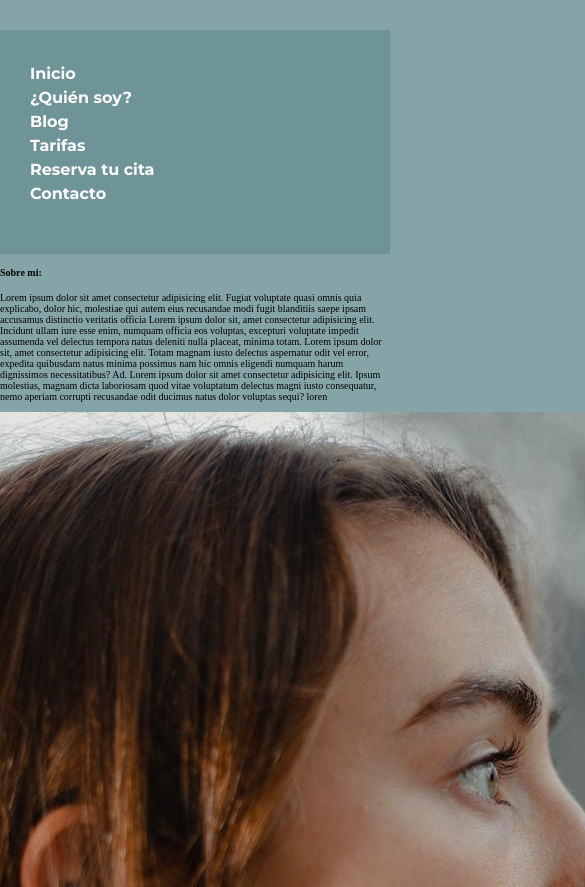
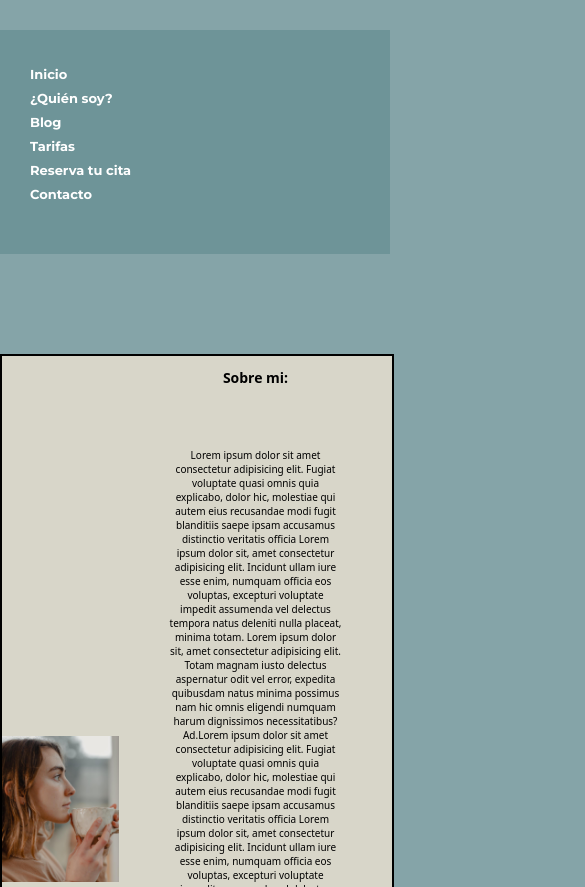
Before and after one commit to ignaciovalente/Comision54530, a plain HTML site: page pages/QuienSoy.html in a window 390 px wide. Shown: the top 887 px of the page, 585 px wide, since content can reach past the window. Drawn offline with Linux system fonts and the light colour scheme.

Commit message:
quien-soy

```diff
--- a/css/style.css
+++ b/css/style.css
@@ -1,3 +1,5 @@
+/*todas las paginas*/
+
 html {
     font-size: 10px;
 }
@@ -50,6 +52,32 @@
 .navbar li {
     margin-right: 1.5rem;
 }
+
+footer {
+    display: flex;
+    justify-content: center;
+    align-items: center;
+    background-color: rgba(105, 144, 148, 0.811);
+    padding: 1rem;
+}
+
+.iconos {
+    display: flex;
+    justify-content: center;
+    align-items: center;
+}
+
+.iconos a {
+    display: inline-block;
+    margin: 0 0.5rem;
+}
+
+.iconos img {
+    width: 5rem;
+    height: 5rem;
+}
+
+/* index */
 
 .titulo h1 {
     margin-top: 12.5rem;
@@ -179,13 +207,18 @@
 }
 
 .manos h3 {
-    padding: 3rem;
+    padding: 2rem;
     font-size: 2.5rem;
 }
 
 .manos img {
     max-width: 100%;
-    height: 150rem;
+    height: 80rem;
+}
+
+.manos a {
+    text-decoration: none;
+    color: white;
 }
 
 .manos button {
@@ -199,38 +232,124 @@
     cursor: pointer;
 }
 
-footer {
-    display: flex;
+/*Pagina ¿quien soy?*/
+
+.container-quien-soy {
+    background-color: rgba(250, 235, 215, 0.717);
+    width: 100%;
+    height: auto;
+    border: 0.2rem solid black;
+    display: grid;
+    grid-template-columns: 30% 70%;
+    align-items: center;
+    margin: 10rem 0rem 10rem 0rem;
+}
+
+.image-taza img {
+    max-width: 100%;
+    height: auto;
+}
+
+.content {
     justify-content: center;
     align-items: center;
-    background-color: rgba(105, 144, 148, 0.811);
-    padding: 1rem;
+    text-align: center;
 }
 
-.iconos {
-    display: flex;
+.content h2 {
     justify-content: center;
     align-items: center;
+    text-align: center;
+    font-size: 2.5rem;
+    font-family: system-ui, -apple-system, BlinkMacSystemFont, 'Segoe UI', Roboto, Oxygen, Ubuntu, Cantarell, 'Open Sans', 'Helvetica Neue', sans-serif;
 }
 
-.iconos a {
+.content p {
+    padding: 5rem;
+    justify-content: center;
+    align-items: center;
+    text-align: center;
+    font-size: 1.2rem;
+    font-family: system-ui, -apple-system, BlinkMacSystemFont, 'Segoe UI', Roboto, Oxygen, Ubuntu, Cantarell, 'Open Sans', 'Helvetica Neue', sans-serif;
+}
+
+
+
+    @media screen and (max-width: 768px) {
+        .navbar {
             display: inline-block;
-    margin: 0 0.5rem;
+            padding: auto;
+        }
+
+        .titulo h1 {
+            font-size: 2.5rem;
+            display: flex;
+            text-align: center;
+        }
+
+        .navbar a {
+            font-size: 1.6rem;
+        }
+
+        .titulo h2 {
+            font-size: 1.7rem;
+        }
+
+        .imagen-titulo h3 {
+            font-size: 2rem;
+        }
+
+        .caja1 h2 {
+            font-size: 1.8rem;
+        }
+
+        .caja1 p {
+            font-size: 1.4rem;
+        }
+
+        .caja2 h2 {
+            font-size: 1.8rem;
+        }
+
+        .caja2 ul {
+            font-size: 1.4rem;
+        }
+
+        .manos h3 {
+            font-size: 1.8rem;
+        }
+
+        .manos button {
+            font-size: 1.5rem;
+        }
+
+        .manos img {
+            height: 30rem;
         }
 
         .iconos img {
-    width: 5rem;
-    height: 5rem;
+            width: 30px;
+            height: 30px;
+        }
+
+        .content h2 {
+            font-size: 1.7rem;
+        }
+
+        .content p {
+            font-size: 1.3rem;
         }
 
         @media screen and (max-width: 575px) {
             .titulo h1 {
                 font-size: 2rem;
             }
+
             .navbar a {
                 font-size: 1.3rem;
                 margin: 0rem;
             }
+
             .container {
                 padding: 0rem;
                 margin: 0rem;
@@ -239,78 +358,48 @@
             .titulo h2 {
                 font-size: 1.4rem;
             }
+
             .imagen-titulo h3 {
                 font-size: 1.7rem;
             }
-    .caja1 h2{
+
+            .caja1 h2 {
                 font-size: 1.5rem;
             }
+
             .caja1 p {
                 font-size: 1.2rem;
             }
+
             .caja2 h2 {
                 font-size: 1.5rem;
             }
+
             .caja2 ul {
                 font-size: 1.2rem;
             }
+
             .manos h3 {
                 font-size: 1.5rem;
             }
+
             .manos button {
                 font-size: 1.1rem;
             }
+
             .manos img {
                 height: 30rem;
             }
+
             .iconos img {
                 width: 20px;
                 height: 20px;
             }
 
-
-@media screen and (max-width: 768px) {
-    .navbar {
-        display: inline-block;
-        padding: auto;
-    }
-    .titulo h1 {
-        font-size: 2.5rem;
-        display: flex;
-        text-align: center;
-    }
-    .navbar a {
-        font-size: 1.6rem;
-    }
-    .titulo h2 {
-        font-size: 1.7rem;
-    }
-    .imagen-titulo h3 {
-        font-size: 2rem;
-    }
-    .caja1 h2{
-        font-size: 1.8rem;
-    }
-    .caja1 p {
+            .content h2 {
                 font-size: 1.4rem;
             }
-    .caja2 h2 {
-        font-size: 1.8rem;
+
+            .content p {
+                font-size: 1rem;
             }
-    .caja2 ul {
-        font-size: 1.4rem;
-    }
-    .manos h3 {
-        font-size: 1.8rem;
-    }
-    .manos button {
-        font-size: 1.5rem;
-    }
-
-    .manos img {
-        height: 30rem;
-    }
-    .iconos img {
-        width: 30px;
-        height: 30px;
-    }
--- a/pages/QuienSoy.html
+++ b/pages/QuienSoy.html
@@ -29,9 +29,20 @@
 
         <main>
             <div class="container-quien-soy">
-                <div class="caja3">
-                    <h4> Sobre mi:</h4>
+                    <div class="image-taza">
+                    <img src="../assets/valen1.jpeg" alt="image-taza">
+                    </div>
+                    <div class="content">
+                    <h2> Sobre mi:</h2>
                     <p> Lorem ipsum dolor sit amet consectetur adipisicing elit. Fugiat voluptate quasi omnis quia
+                        explicabo, dolor hic, molestiae qui autem eius recusandae modi fugit blanditiis saepe ipsam
+                        accusamus distinctio veritatis officia Lorem ipsum dolor sit, amet consectetur adipisicing elit.
+                        Incidunt ullam iure esse enim, numquam officia eos voluptas, excepturi voluptate impedit
+                        assumenda
+                        vel delectus tempora natus deleniti nulla placeat, minima totam. Lorem ipsum dolor sit, amet
+                        consectetur adipisicing elit. Totam magnam iusto delectus aspernatur odit vel error, expedita
+                        quibusdam natus minima possimus nam hic omnis eligendi numquam harum dignissimos necessitatibus?
+                        Ad.Lorem ipsum dolor sit amet consectetur adipisicing elit. Fugiat voluptate quasi omnis quia
                         explicabo, dolor hic, molestiae qui autem eius recusandae modi fugit blanditiis saepe ipsam
                         accusamus distinctio veritatis officia Lorem ipsum dolor sit, amet consectetur adipisicing elit.
                         Incidunt ullam iure esse enim, numquam officia eos voluptas, excepturi voluptate impedit
@@ -43,9 +54,9 @@
                         Lorem ipsum dolor sit amet consectetur adipisicing elit. Ipsum molestias, magnam dicta
                         laboriosam
                         quod vitae voluptatum delectus magni iusto consequatur, nemo aperiam corrupti recusandae odit
-                        ducimus natus dolor voluptas sequi? loren
+                        ducimus natus dolor voluptas sequi? loren. Lorem ipsum dolor sit amet consectetur adipisicing elit. Quos atque debitis aspernatur aliquid eaque deleniti architecto ab ut, deserunt possimus amet id mollitia eum ipsa quibusdam recusandae rem eligendi fuga!
                     </p>
-                    <img src="../assets/valen1.jpeg" alt="foto-valen">
+                </div>
                 </div>
             </div>
         </main>
```
Also changed, not shown: index.html (+1 -1 lines). Lines whose indentation alone changed are shown as unchanged.
